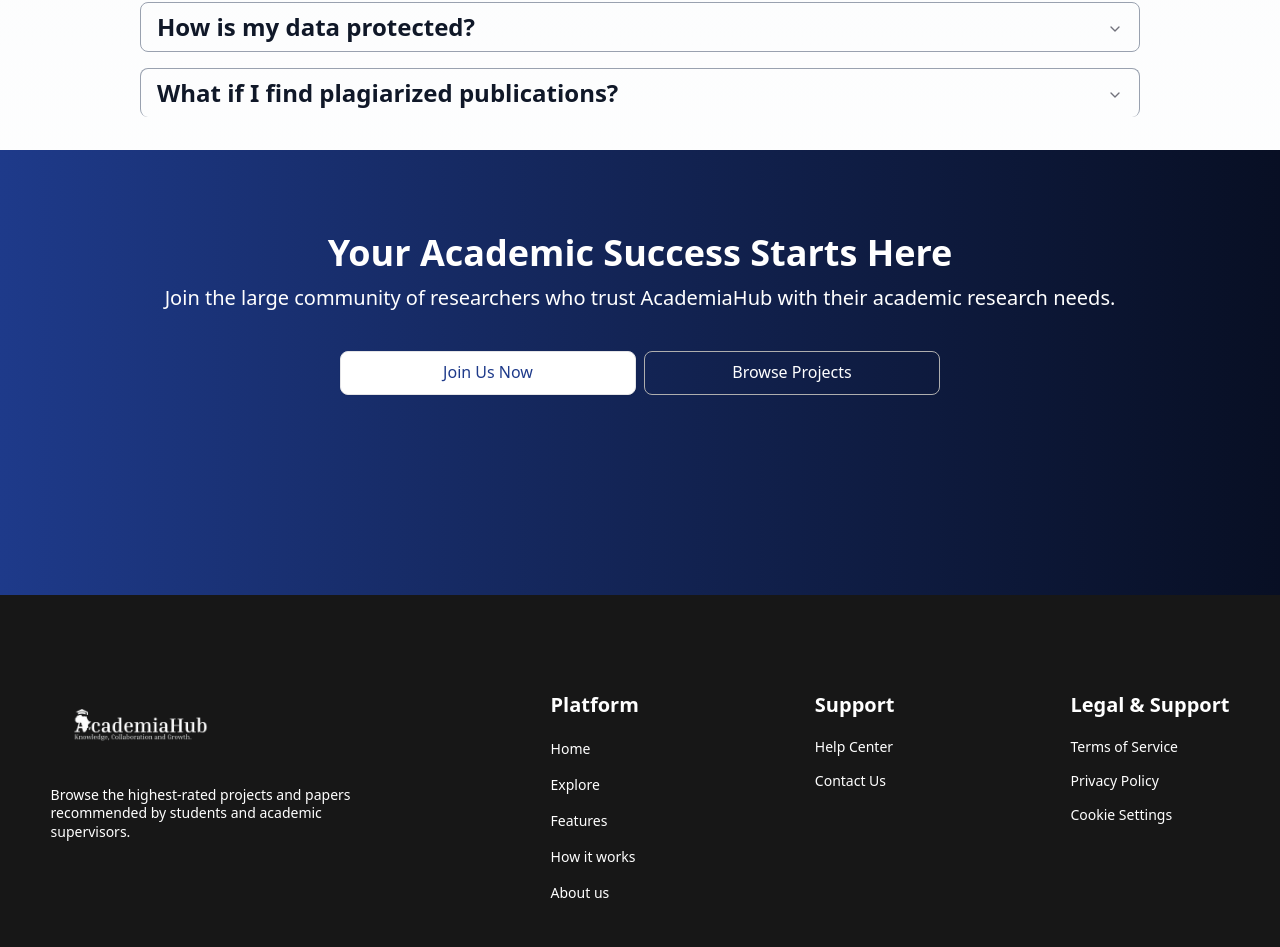
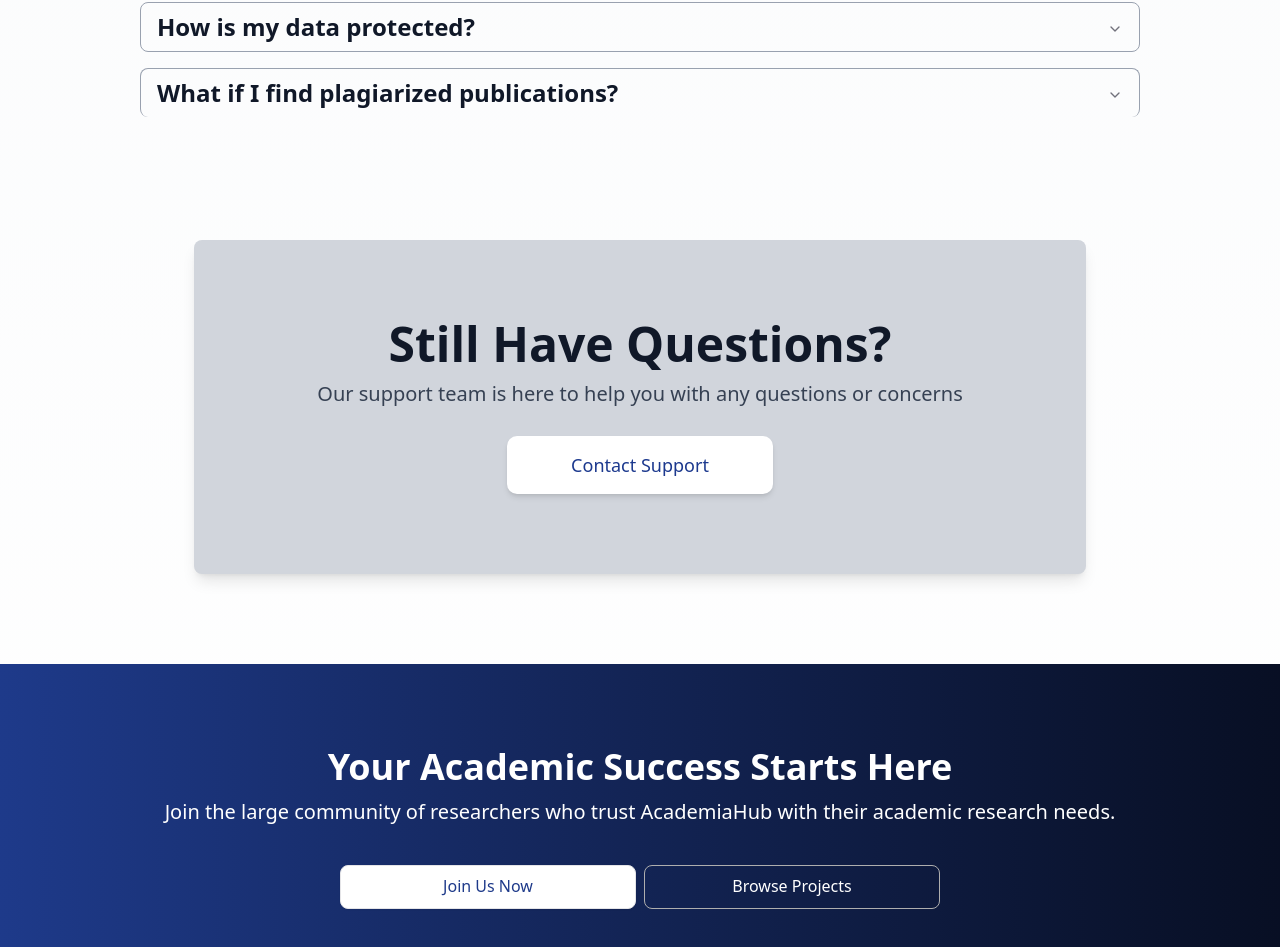
Before and after one commit to AcademiahubAfrica/Academiahub, a Next.js app in the folder frontend/: page /faqs in a window 1280 px wide. Shown: the part 807-1754 px from the top of the page. Built offline with nearby package versions, Linux system fonts and the light colour scheme; no server answers.

Commit message:
Update FAQs page

```diff
--- a/frontend/app/faqs/page.tsx
+++ b/frontend/app/faqs/page.tsx
@@ -2,6 +2,7 @@
 
 import JoinUs from "@/components/JoinUs";
 import LandingFaq from "@/components/LandingFaq";
+import ContactSupport from "@/components/ContactSupport";
 
 
 export default function FAQ() {
@@ -21,6 +22,7 @@ export default function FAQ() {
         </div>
       </section>
     <LandingFaq hideHeader={true} />
+    <ContactSupport />
       <JoinUs />
     </main>
     )
--- /dev/null
+++ b/frontend/components/ContactSupport.jsx
@@ -0,0 +1,25 @@
+import React from "react";
+import Link from "next/link";
+
+const ContactSupport = () => {
+	return (
+		<section className="w-full py-[90px] px-4 sm:px-6 lg:px-[194px]">
+			<div className="max-w-[1052px] mx-auto bg-gray-300 rounded-md px-8 py-25 md:px-16 md:py-20 text-center shadow-lg">
+				<h2 className="text-3xl md:text-4xl lg:text-5xl font-bold text-gray-900 mb-4">
+					Still Have Questions?
+				</h2>
+				<p className="text-lg md:text-xl text-gray-700 mb-8 max-w-2xl mx-auto">
+					Our support team is here to help you with any questions or concerns
+				</p>
+				<Link
+					href="/contact"
+					className="inline-block bg-white text-blue-900 font-medium text-lg px-16 py-5 rounded-lg shadow-md hover:shadow-xl hover:scale-105 transition-all duration-200"
+				>
+					Contact Support
+				</Link>
+			</div>
+		</section>
+	);
+};
+
+export default ContactSupport;
```
